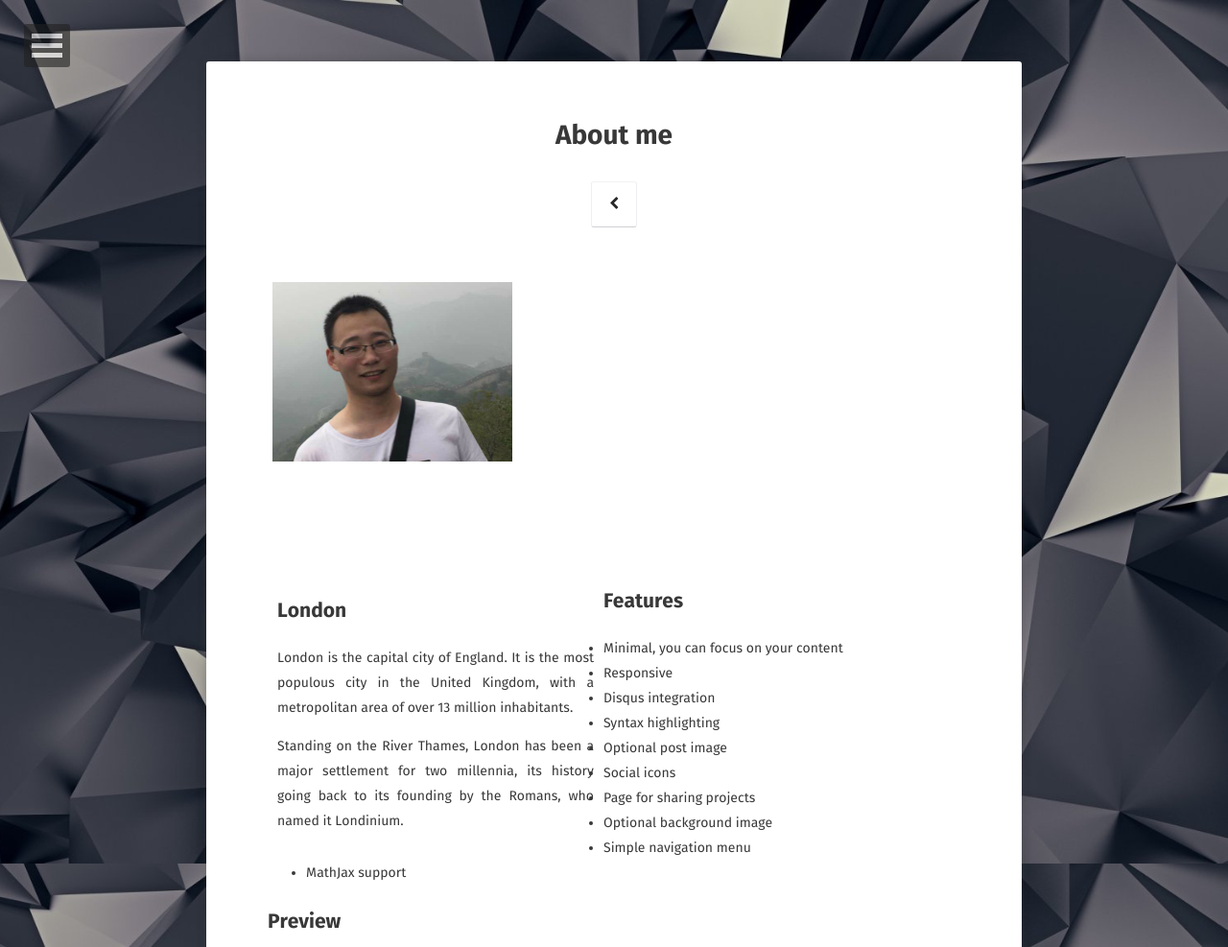
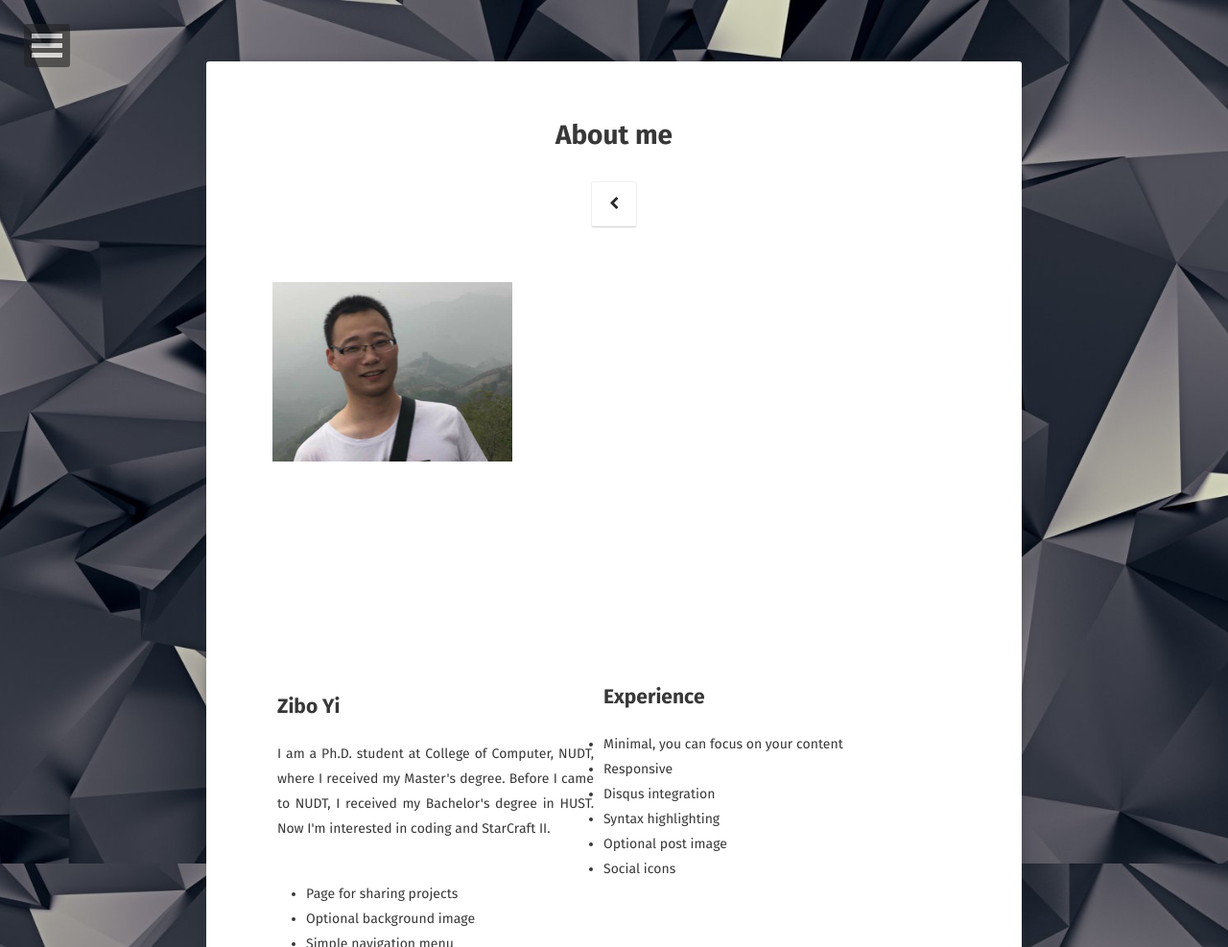
Before and after one commit to ziboyi/ziboyi.github.io, a Jekyll site: the page built from about/index.md, in a window 1280 px wide. Shown: the top 987 px of the page at 96% size. Built offline with Jekyll 4.4.1, drawn with Linux system fonts in a browser that asks for light colours; some web fonts are replaced; some of the changed text lies outside the part shown; grey boxes are pictures that could not be loaded.

Commit message:
Customized

```diff
--- a/about/index.md
+++ b/about/index.md
@@ -13,7 +13,7 @@
 #nav {
     line-height:30px;
     /*background-color:#eeeeee;*/
-    height:300px;
+    height:400px;
     width:260px;
     float:center;
     padding:5px;
@@ -33,21 +33,17 @@
 </div>
 
 <div id="section">
-<h2>London</h2>
+<h2>Zibo Yi</h2>
 <p>
-London is the capital city of England. It is the most populous city in the United Kingdom,
-with a metropolitan area of over 13 million inhabitants.
-</p>
-<p>
-Standing on the River Thames, London has been a major settlement for two millennia,
-its history going back to its founding by the Romans, who named it Londinium.
+I am a Ph.D. student at College of Computer, NUDT, where I received my Master's degree. Before I came to NUDT, I received my Bachelor's degree in HUST. Now I'm interested in coding and StarCraft II.<br>
+
 </p>
 </div>
 
 </body>
 </html>
 
-## Features
+## Experience
 * Minimal, you can focus on your content
 * Responsive
 * Disqus integration
@@ -59,18 +55,4 @@
 * Simple navigation menu
 * MathJax support
 
-## Preview
-
-{% capture images %}
-    https://cloud.githubusercontent.com/assets/754514/14509720/61c61058-01d6-11e6-93ab-0918515ecd56.png
-    https://cloud.githubusercontent.com/assets/754514/14509716/61ac6c8e-01d6-11e6-879f-8308883de790.png
-{% endcapture %}
-{% include gallery images=images caption="Screenshots of Moon Theme" cols=2 %}
-
-See a [live version of Moon](http://taylantatli.github.io/Moon) hosted on GitHub.
-
-## Getting Started
-
-To learn how to install and use this theme check out the [Setup Guide](http://taylantatli.me/Moon/moon-theme/) for more information.
-
-[Install Moon](https://github.com/TaylanTatli/Moon){: .btn}
+## Research
```
